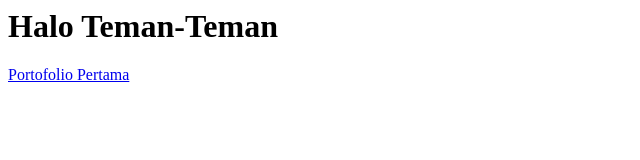
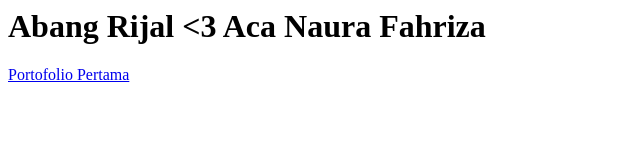
Before and after one commit to rijalashshoff/rijalashshoff.github.io, a plain HTML site: page index.html in a window 1280 px wide. Shown: the whole page, without its empty margins (0-640 px from the left). Drawn offline with Linux system fonts and the light colour scheme.

Commit message:
Love Aca

```diff
--- a/index.html
+++ b/index.html
@@ -3,7 +3,7 @@
   <title>Rijal Ash Shoff</title>
 </head>
 <body>
-   <h1>Halo Teman-Teman</h1>
+   <h1>Abang Rijal <3 Aca Naura Fahriza</h1>
   <a href="https://rijalashshoff.github.io/port1/index.html">Portofolio Pertama</a>
  </body>
  </html>
```
